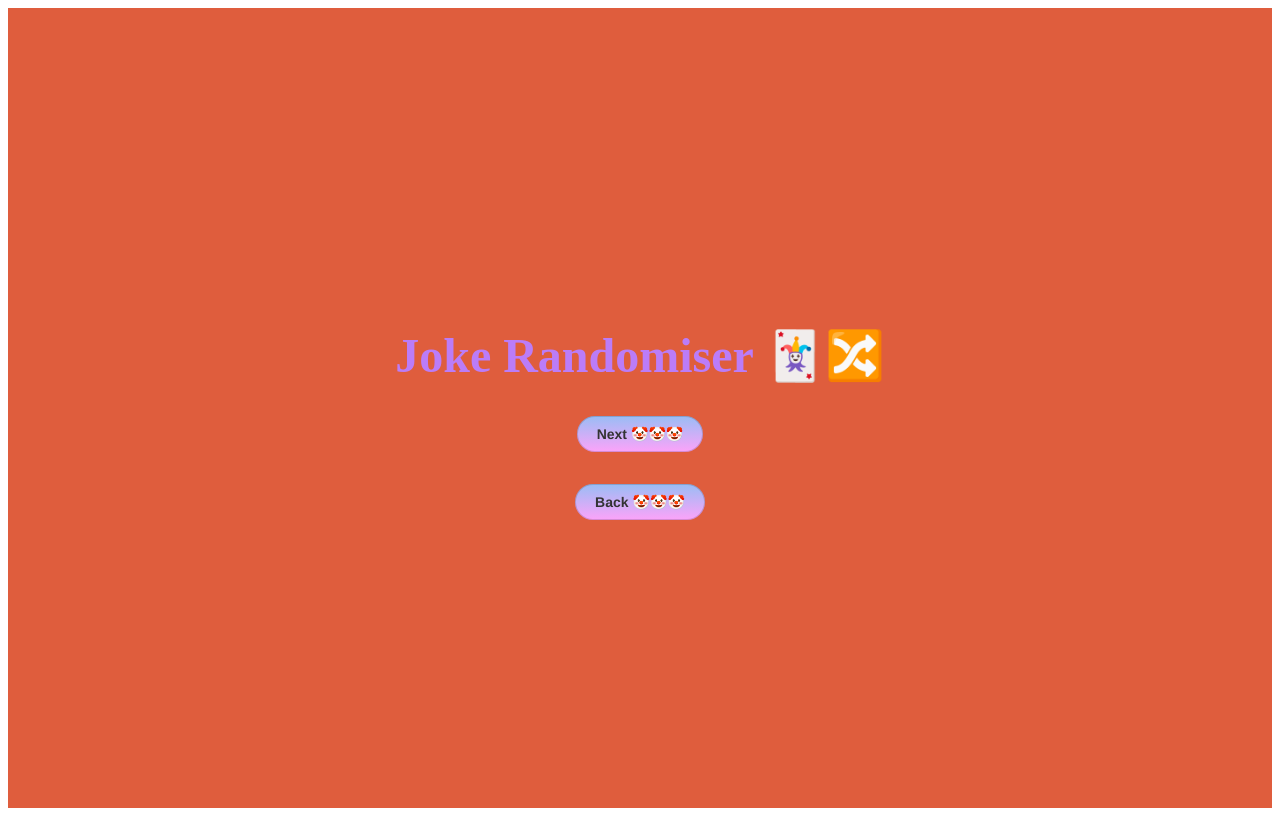
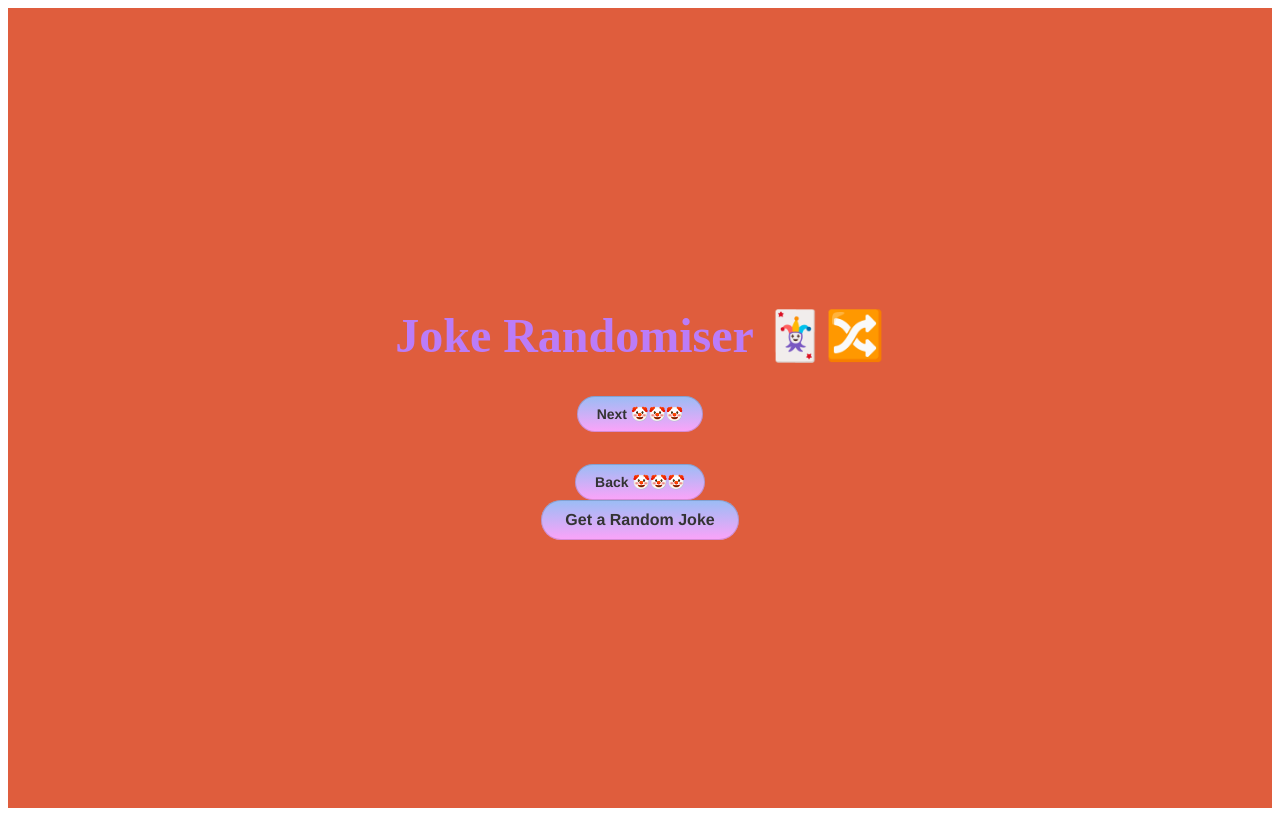
Before and after one commit to millipede-cpu/giggle-click, a React (Vite) app: page /joke-randomiser in a window 1280 px wide. Built offline with nearby package versions, Linux system fonts and the light colour scheme.

Commit message:
Utilise random joke api to render json data
Co-authored-by: Peter <PJSalter@users.noreply.github.com>
Co-authored-by: Milly <millipede-cpu@users.noreply.github.com>

```diff
--- a/src/JokeRandomiser.tsx
+++ b/src/JokeRandomiser.tsx
@@ -1,14 +1,63 @@
 import styled from "styled-components";
 import BackButton from "./BackButton";
 import NextButton from "./NextButton";
-import React from "react";
+import React, { useState } from "react";
+import { Button } from "../stories/Button";
+
+// Define a type for the Joke object
+interface Joke {
+  id: number;
+  type: string;
+  setup: string;
+  punchline: string;
+}
 
 export default function JokeRandomiser() {
+  // Render json from fetchJoke() when handleClick() event fires
+  const [joke, setJoke] = useState<Joke | null>(null);
+
+  // Declare an async function to fetch a random joke
+  const randomJoke = async (): Promise<Joke> => {
+    const response = await fetch(
+      "https://official-joke-api.appspot.com/random_joke",
+      {
+        headers: {
+          Accept: "application/json",
+        },
+      }
+    );
+    const data = (await response.json()) as Joke;
+    return data;
+  };
+
+  // Declare a function to handle the button click event
+  async function handleClick(): Promise<void> {
+    try {
+      const jokeData = await randomJoke();
+      setJoke(jokeData);
+    } catch (error) {
+      console.error("There was an error", error);
+    }
+  }
+
   return (
     <PageStyle>
       <Title>Joke Randomiser 🃏🔀</Title>
       <NextButton to={"/card-flip-game"} />
       <BackButton to={"/"} />
+      <Button
+        onClick={handleClick}
+        primary={false}
+        backgroundColor={"rgb(252, 163, 249)"}
+        size={"large"}
+        label={"Get a Random Joke"}
+      />
+      {joke && (
+        <div>
+          <JokeBox>{joke.setup}</JokeBox>
+          <JokeBox>{joke.punchline}</JokeBox>
+        </div>
+      )}
     </PageStyle>
   );
 }
@@ -27,3 +76,10 @@ const Title = styled.h1`
   font-size: 3rem;
   color: #bb7cf8;
 `;
+
+const JokeBox = styled.p`
+  font-family: "Capriola", sans-serif;
+  font-weight: 400;
+  margin: 0 auto;
+  padding: 2rem;
+`;
```
